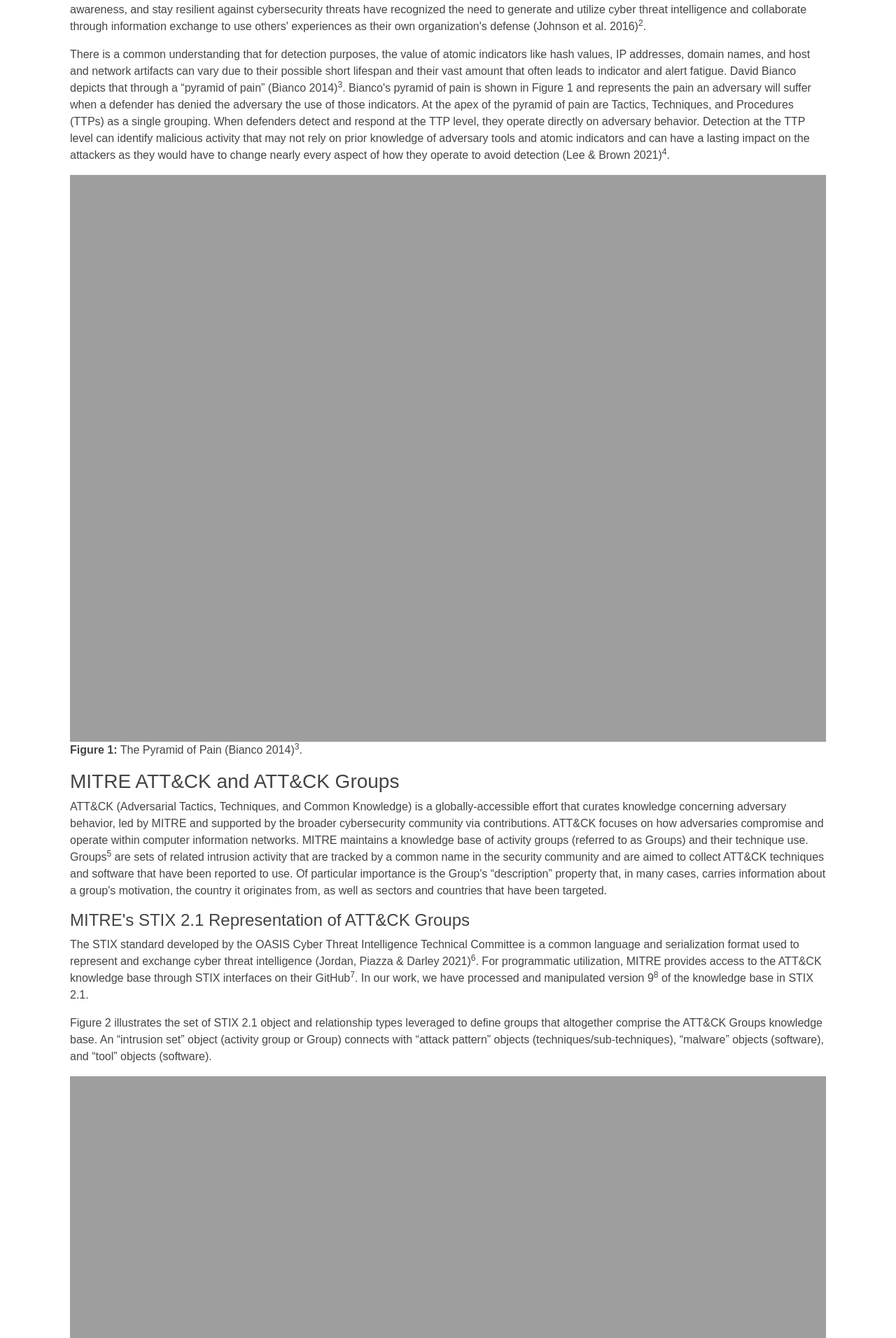
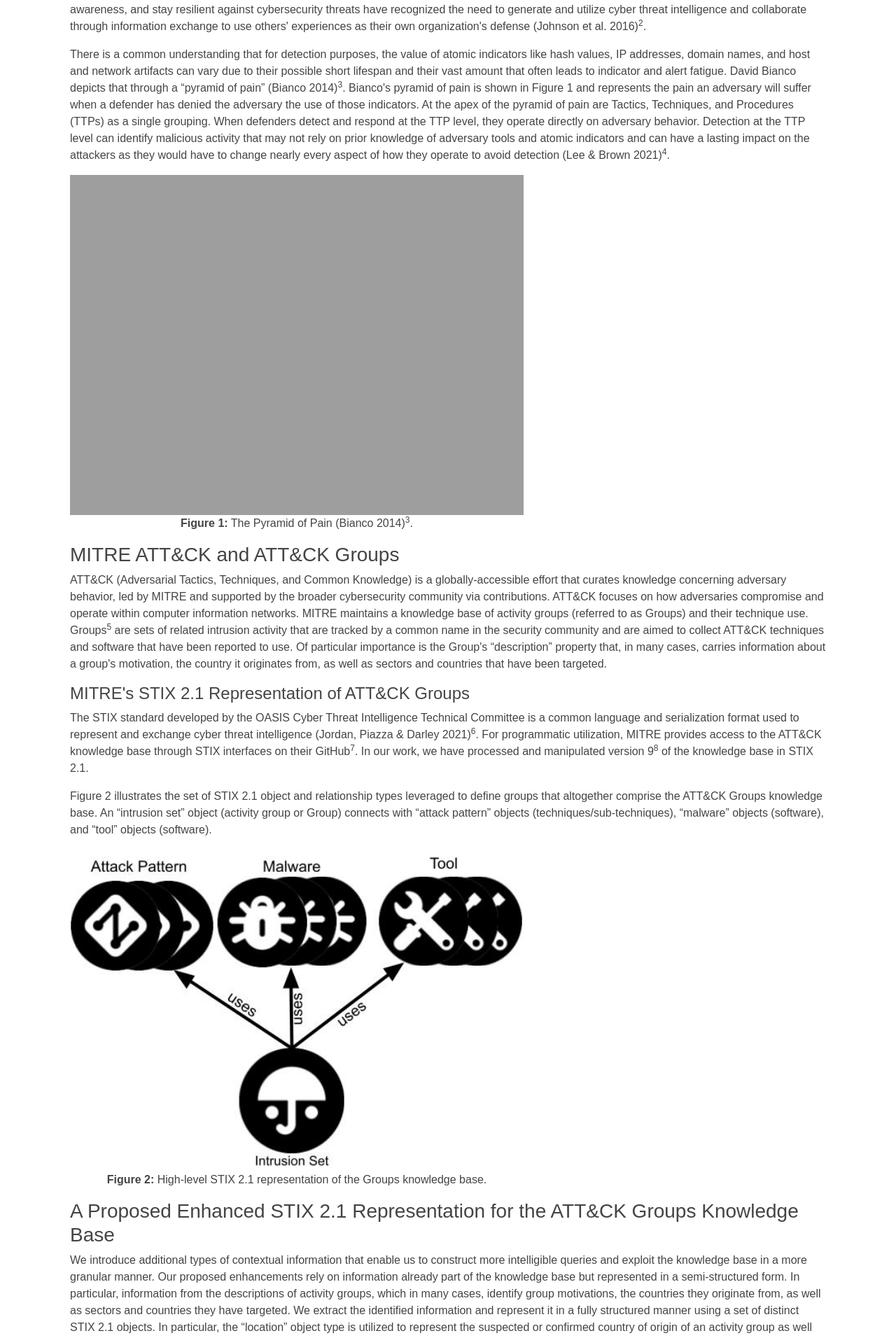
Before and after one commit to mateusdz/jcopweb, a Jekyll site: the page built from content/blogposts/blogpost2.html, in a window 1280 px wide. Shown: the part 399-2311 px from the top of the page at 70% size. Built offline with Jekyll 4.4.1, drawn with Linux system fonts in a browser that asks for light colours.

Commit message:
Adjusting images in blogpost.

```diff
--- a/content/blogposts/blogpost2.html
+++ b/content/blogposts/blogpost2.html
@@ -43,12 +43,14 @@
           every aspect of how they operate to avoid detection (Lee & Brown
           2021)<sup>4</sup>.
         </p>
+        <div style="text-align: center; width: 60%;">
           <img
             src="{{ site.baseurl }}/assets/img/Pyramid_of_Pain.png"
             alt="Bianco's Pyramide of Pain."
             class="responsive-img"
           />
           <p><b>Figure 1:</b> The Pyramid of Pain (Bianco 2014)<sup>3</sup>.</p>
+        </div>
         <h3>MITRE ATT&CK and ATT&CK Groups</h3>
         <p>
           ATT&CK (Adversarial Tactics, Techniques, and Common Knowledge) is a
@@ -82,8 +84,9 @@
           connects with “attack pattern” objects (techniques/sub-techniques),
           “malware” objects (software), and “tool” objects (software).
         </p>
+        <div style="text-align: center; width: 60%;">
           <img
-          src="{{ site.baseurl }}/assets/img/Activity_Group-basis.jpg"
+            src="{{ site.baseurl }}/assets/img/Activity_Group-basic.jpg"
             alt="High-level STIX 2.1 representation of the Groups knowledge base."
             class="responsive-img"
           />
@@ -91,6 +94,7 @@
             <b>Figure 2:</b> High-level STIX 2.1 representation of the Groups
             knowledge base.
           </p>
+        </div>
         <h3>
           A Proposed Enhanced STIX 2.1 Representation for the ATT&CK Groups
           Knowledge Base
@@ -116,6 +120,7 @@
           base (version 9). We have made the entire enhanced Groups knowledge
           base available on GitHub<sup>9</sup>.
         </p>
+        <div style="text-align: center; width: 80%;">
           <img
             src="{{ site.baseurl }}/assets/img/Enhancing_ATTCK_Groups.jpg"
             alt="Enhanced STIX 2.1 representation of the ATT&CK Groups knowledge base."
@@ -124,6 +129,7 @@
           <p>
             <b>Figure 3:</b> Enhanced STIX 2.1 representation of the ATT&CK Groups knowledge base.
           </p>
+        </div>
         <h3>
           Utilizing the Enhanced STIX 2.1 Groups Knowledge Base for Group
           Filtering and Technique Prioritization
```
Lines whose indentation alone changed are shown as unchanged.
